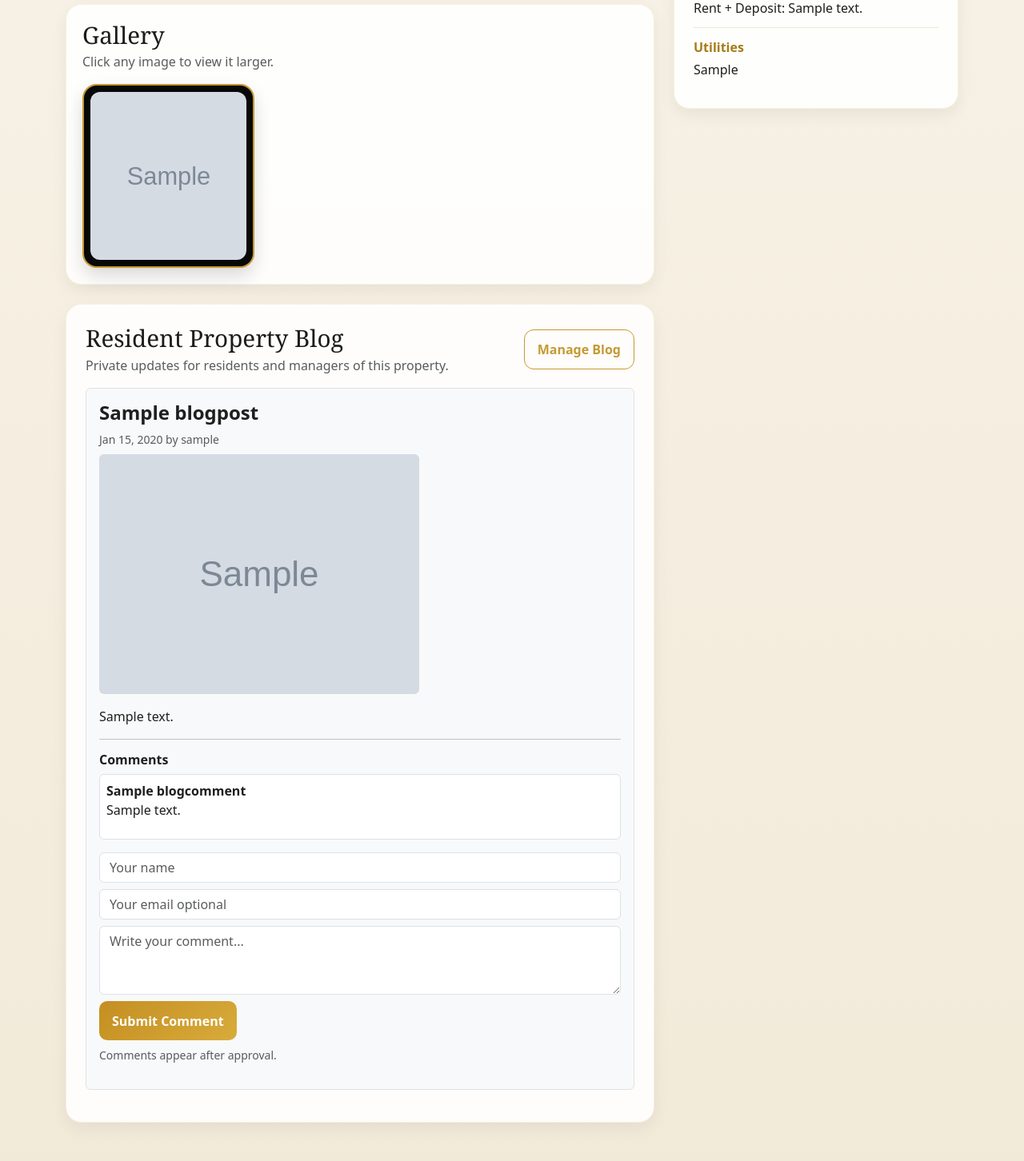
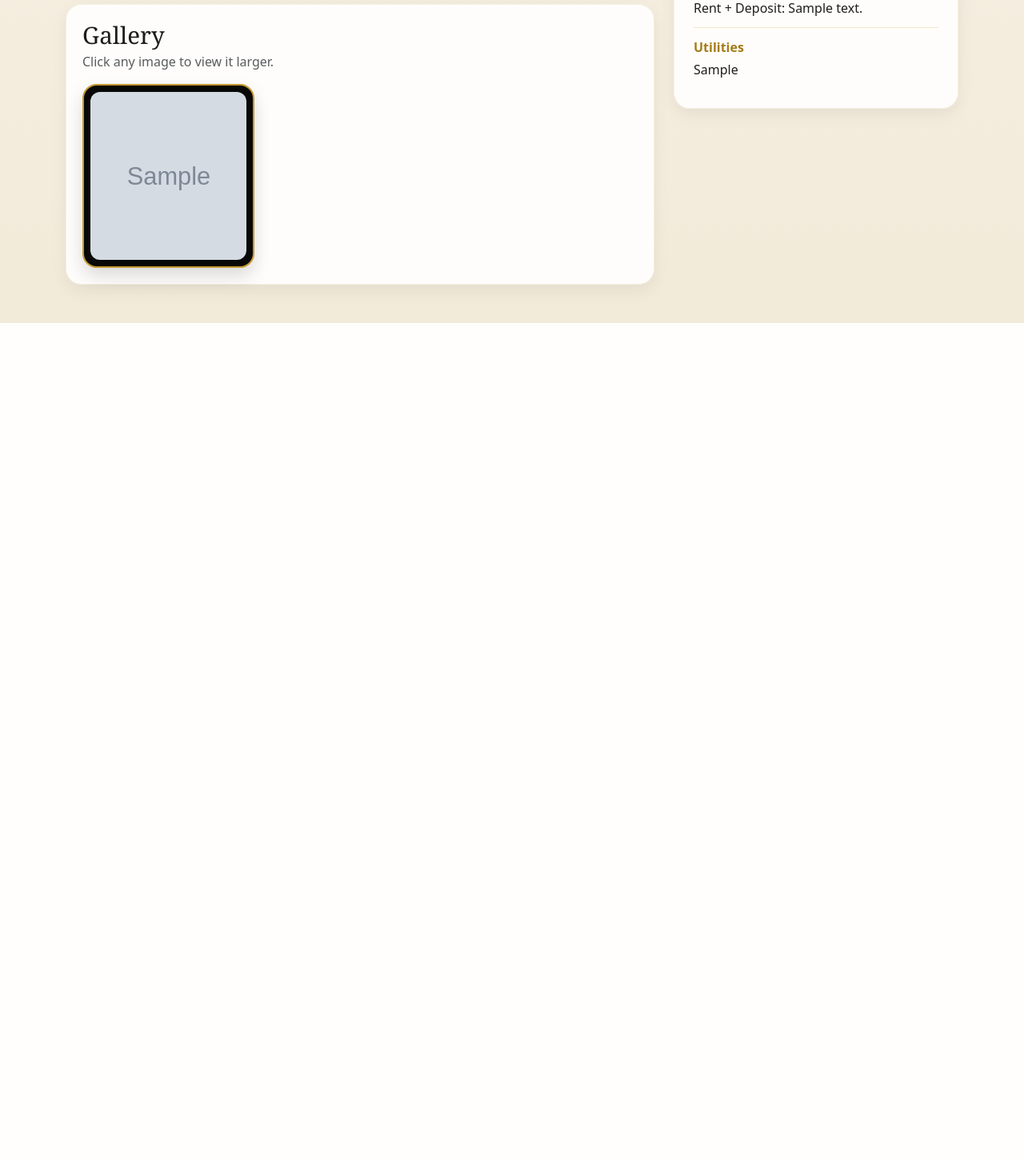
Before and after one commit to BowlingLegacy/property_mgmt, a Django app: page /property/1/ in a window 1280 px wide. Shown: the part 1100-2552 px from the top of the page at 80% size. After the commit the page ends 1504 px from the top, so only its background shows below. Run offline with Django 5.2, Linux system fonts and the light colour scheme; a user stored in the database is signed in; tables that the repository leaves empty hold one stand-in row (values such as "Sample post"); grey boxes marked "Sample" are stand-in pictures.

Commit message:
Keep private blogs off public property pages

```diff
--- a/main/blog_views.py
+++ b/main/blog_views.py
@@ -73,7 +73,7 @@ def notify_property_residents_of_blog_post(request, post):
 
     from .views import send_sms_message
 
-    property_url = request.build_absolute_uri(reverse("property_detail", args=[post.property.id]))
+    property_url = request.build_absolute_uri(f"{reverse('tenant_dashboard')}#property-updates")
     residents = (
         HousingApplication.objects
         .filter(property=post.property, user__isnull=False)
--- a/main/tests.py
+++ b/main/tests.py
@@ -2702,7 +2702,7 @@ class LiveFlowTests(TestCase):
 
         self.assertRedirects(response, reverse("property_blog_manager"))
         self.assertEqual(mail.outbox[0].to, ["blog-resident@example.com"])
-        self.assertIn(reverse("property_detail", args=[property_obj.id]), mail.outbox[0].body)
+        self.assertIn(reverse("tenant_dashboard"), mail.outbox[0].body)
         sms_log = SmsMessageLog.objects.get(application=application)
         self.assertEqual(sms_log.status, "skipped_no_consent")
 
@@ -2810,9 +2810,11 @@ class LiveFlowTests(TestCase):
 
         self.client.login(username="property-resident", password="StrongPass123!")
         resident_response = self.client.get(reverse("property_detail", args=[property_obj.id]))
+        dashboard_response = self.client.get(reverse("tenant_dashboard"))
 
         self.assertEqual(resident_response.status_code, 200)
-        self.assertContains(resident_response, "Residents only notice")
+        self.assertNotContains(resident_response, "Residents only notice")
+        self.assertContains(dashboard_response, "Residents only notice")
 
     def test_resident_property_blog_does_not_show_manager_link_or_other_property_updates(self):
         resident_property = Property.objects.create(name="Resident Property")
--- a/main/views.py
+++ b/main/views.py
@@ -2987,18 +2987,12 @@ def property_financials(request, property_name):
 def property_detail(request, pk):
     property_obj = get_object_or_404(Property, pk=pk)
     gallery_images = property_obj.images.all()
-    can_view_property_blog = user_can_view_property_blog(request.user, property_obj)
     can_manage_property_blog = user_can_manage_property_blog(request.user, property_obj)
-    posts = BlogPost.objects.none()
-
-    if can_view_property_blog:
-        posts = property_obj.blog_posts.prefetch_related("comments").select_related("author").order_by("-created_at")
 
     return render(request, "property_detail.html", {
         "property": property_obj,
         "gallery_images": gallery_images,
-        "posts": posts,
-        "can_view_property_blog": can_view_property_blog,
+        "can_view_property_blog": False,
         "can_manage_property_blog": can_manage_property_blog,
         "existing_resident_intake_open": property_existing_resident_intake_open(property_obj),
     })
--- a/templates/tenant_dashboard.html
+++ b/templates/tenant_dashboard.html
@@ -607,7 +607,7 @@ body {
             </div>
 
             {% if application.property %}
-                <div class="soft-card mt-4">
+                <div id="property-updates" class="soft-card mt-4">
                     <div class="p-4 border-bottom">
                         <div class="section-title">Private Property Updates</div>
                         <p class="text-muted mb-0">
```
